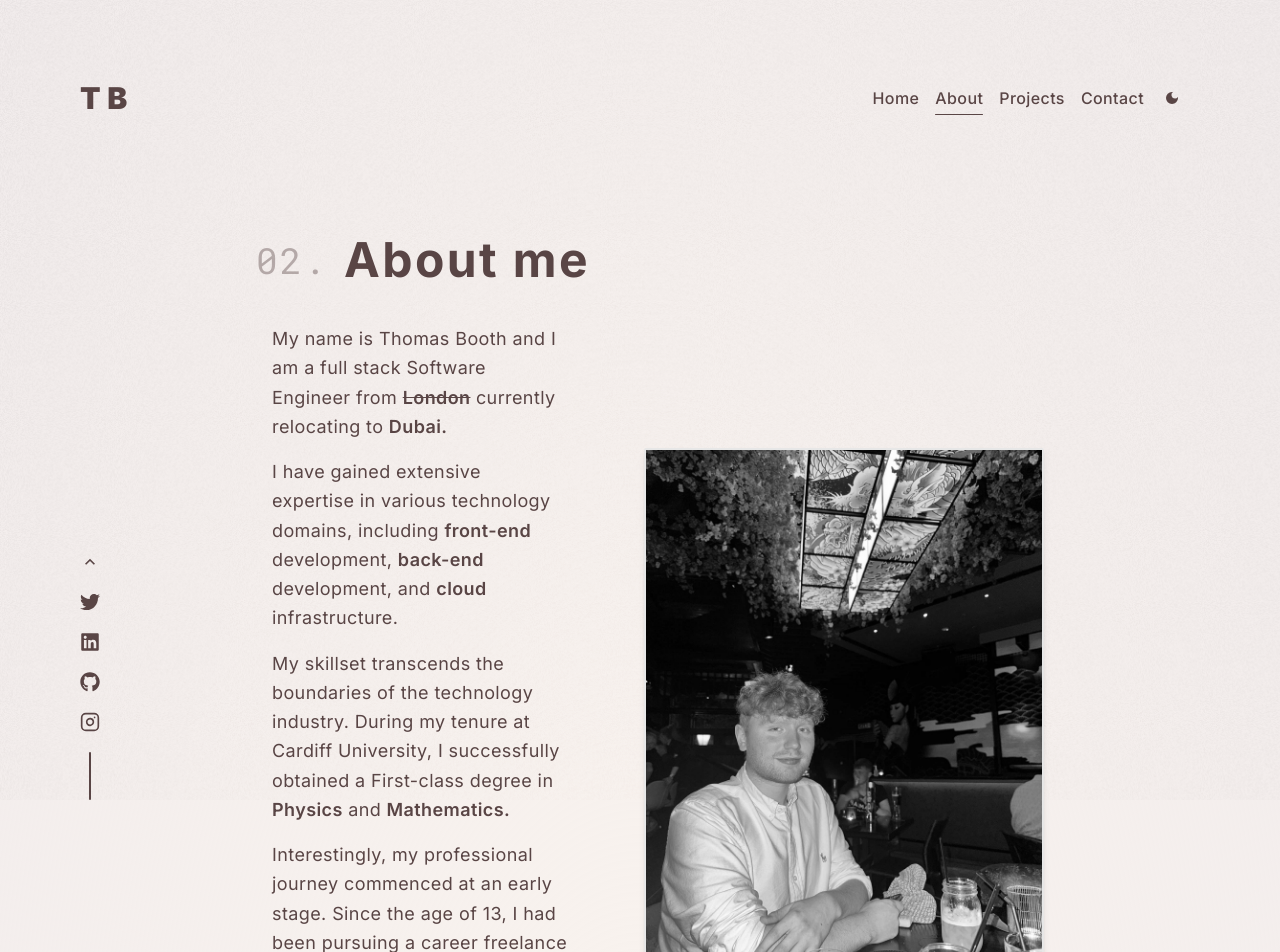
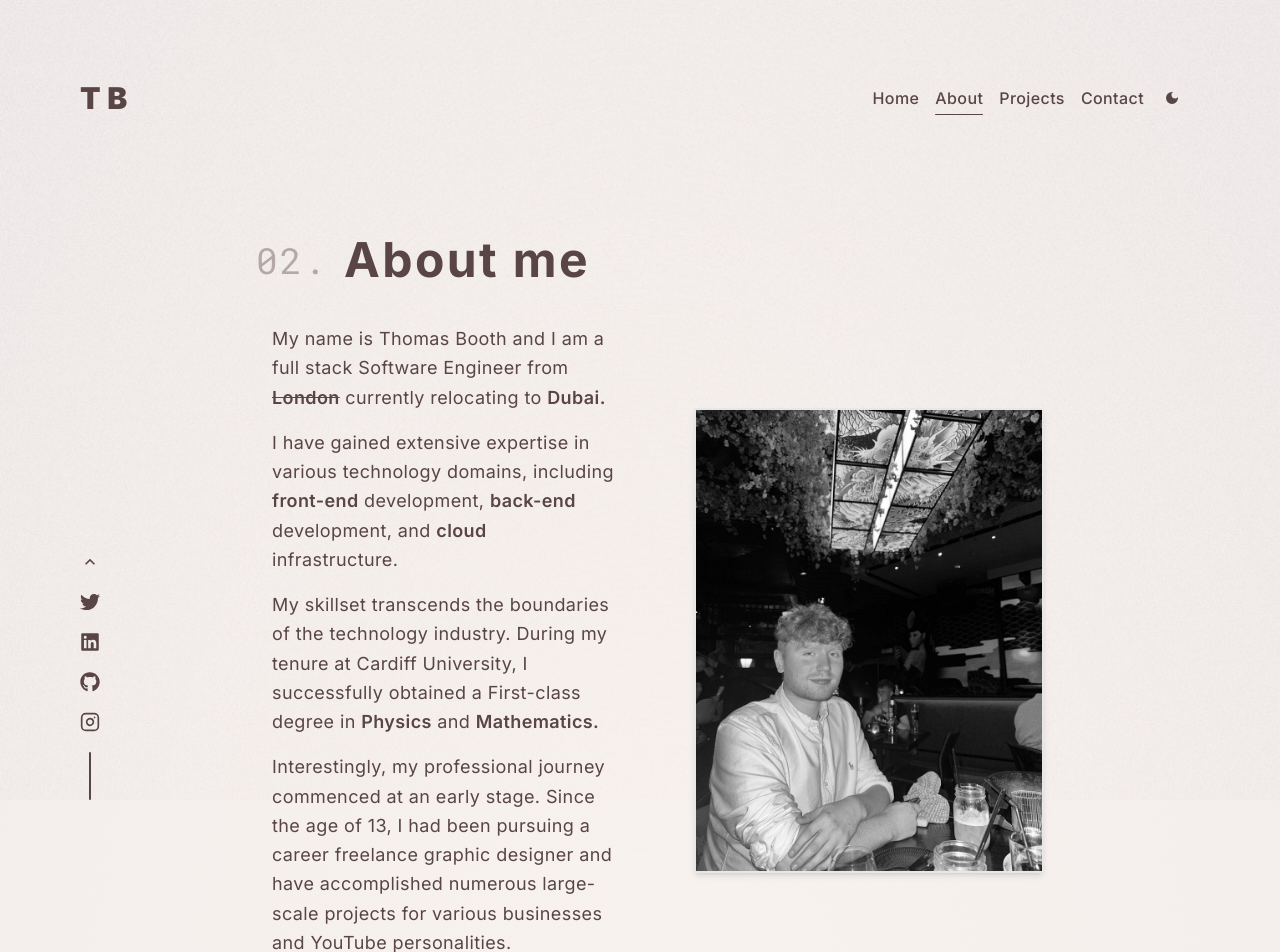
Before and after one commit to thomassbooth/Thomas-Booth-Portfolio, a Next.js app: page /about in a window 1280 px wide. Shown: the top 952 px of the page. Built offline with nearby package versions, Linux system fonts and the light colour scheme.

Commit message:
update size of pic

```diff
--- a/components/about/MeClient.tsx
+++ b/components/about/MeClient.tsx
@@ -30,7 +30,7 @@ const MeClient = () => {
         <Image src = '/images/thomasbooth01.jpeg'
             className = 'translate-x-10 shadow-md m-5 border-2 rounded-sm grayscale hover:grayscale-0 hover:translate-y-2 transition-all duration-500'
             alt = 'Pick of me :D'
-            width={400}
+            width={350}
             height={400}/>
       </div>
       <div className = 'flex flex-col w-screen text-6xl opacity-10'>
```
